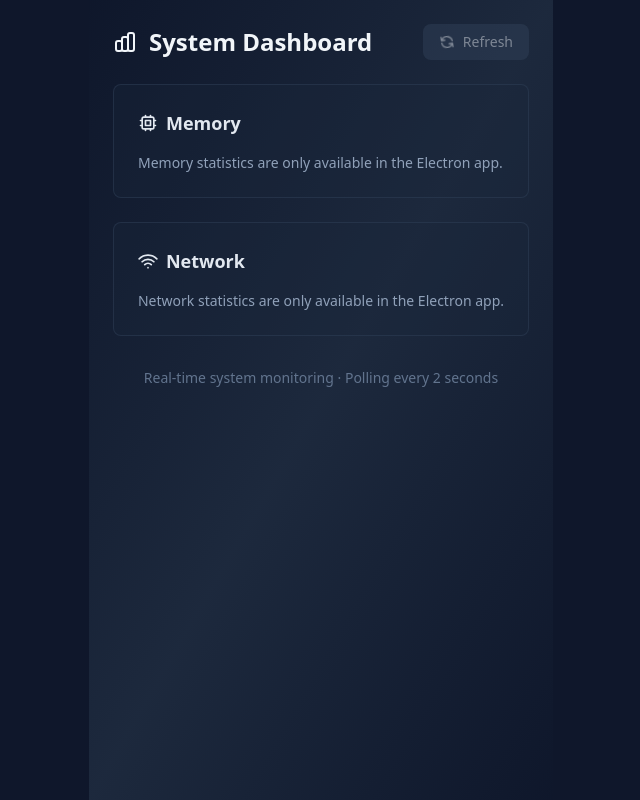
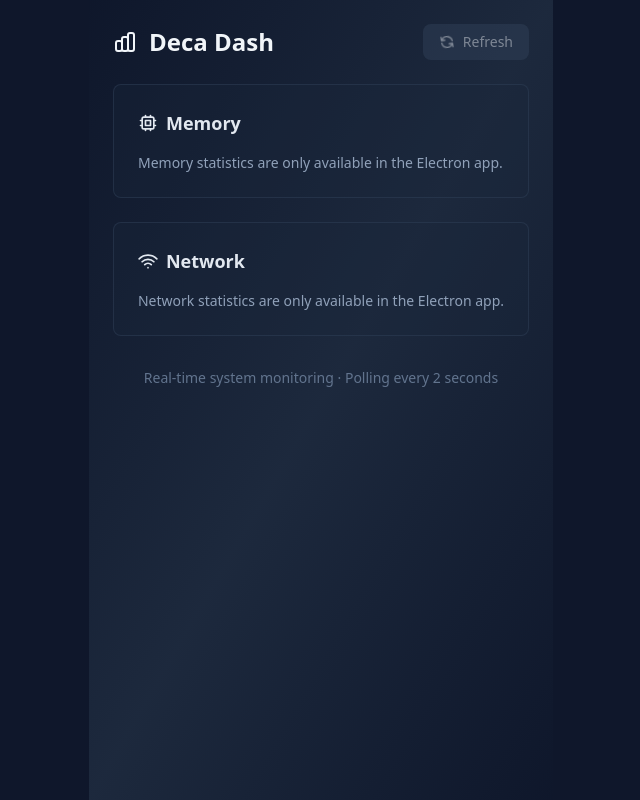
Before and after one commit to decagondev/vite-electron-starter-latest-stable, a React (Vite) app: page / in a window 1280 px wide. Shown: the whole page, without its empty margins (319-959 px from the left). Built offline with nearby package versions, Linux system fonts and the light colour scheme.

Commit message:
feat: rebrand to Deca Dash and remove menu bar

```diff
--- a/electron/main.ts
+++ b/electron/main.ts
@@ -5,7 +5,7 @@
  * Provides IPC handlers for system stats (dashboard feature)
  */
 
-import { app, BrowserWindow, session, ipcMain } from 'electron'
+import { app, BrowserWindow, session, ipcMain, Menu } from 'electron'
 import { fileURLToPath } from 'url'
 import { dirname, join } from 'path'
 import { existsSync } from 'fs'
@@ -40,6 +40,8 @@ function createWindow(): void {
     height: 900,
     minWidth: 800,
     minHeight: 600,
+    title: 'Deca Dash',
+    autoHideMenuBar: true,
     webPreferences: {
       preload: join(__dirname, 'preload.js'),
       nodeIntegration: false,
@@ -51,6 +53,11 @@ function createWindow(): void {
     titleBarStyle: process.platform === 'darwin' ? 'hiddenInset' : 'default',
     show: false,
   })
+
+  // Remove menu bar entirely on Windows/Linux
+  if (process.platform !== 'darwin') {
+    Menu.setApplicationMenu(null)
+  }
 
   // Show window when ready
   mainWindow.once('ready-to-show', () => {
--- a/index.html
+++ b/index.html
@@ -4,7 +4,7 @@
     <meta charset="UTF-8" />
     <link rel="icon" type="image/svg+xml" href="/vite.svg" />
     <meta name="viewport" content="width=device-width, initial-scale=1.0" />
-    <title>Deca Breathing</title>
+    <title>Deca Dash</title>
   </head>
   <body>
     <div id="root"></div>
--- a/src/features/dashboard/components/DashboardLayout.tsx
+++ b/src/features/dashboard/components/DashboardLayout.tsx
@@ -53,7 +53,7 @@ function DashboardHeader(): React.ReactElement {
       <div>
         <h1 className="text-2xl font-bold text-slate-100 flex items-center gap-3">
           <DashboardIcon />
-          System Dashboard
+          Deca Dash
         </h1>
         {systemInfo && (
           <p className="text-sm text-slate-400 mt-1">
```
Also changed, not shown: package.json (+4 -4 lines).
